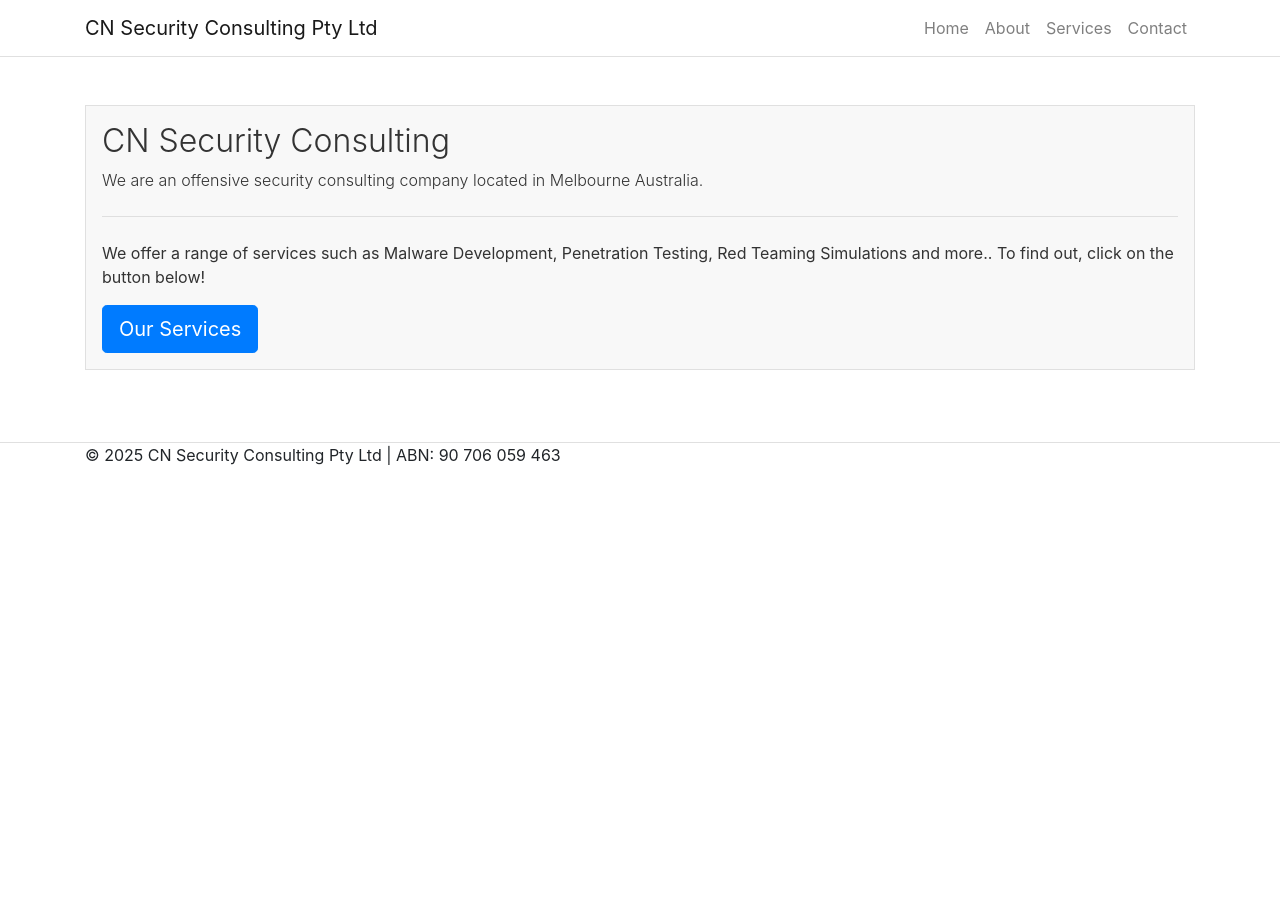
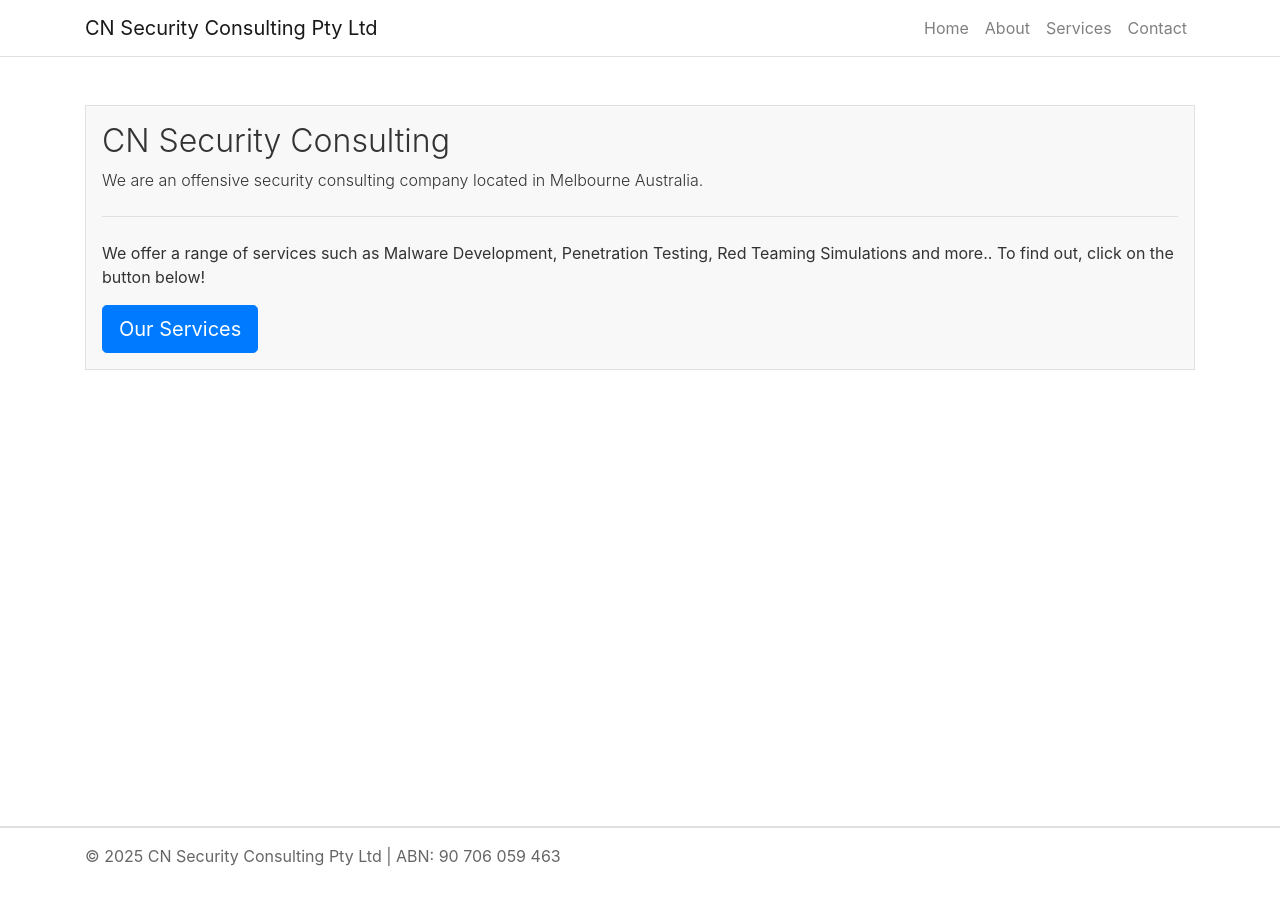
Before and after one commit to hookthieves/hookthieves.github.io, a Jekyll site: the page built from index.html, in a window 1280 px wide. Built offline with Jekyll 4.4.1, drawn with Linux system fonts in a browser that asks for light colours.

Commit message:
Update style.css

```diff
--- a/assets/css/style.css
+++ b/assets/css/style.css
@@ -108,3 +108,37 @@
         font-size: 0.9rem; /* Slimmer text on mobile */
     }
 }
+
+/* Sticky Footer Styles */
+html, body {
+    height: 100%; /* Ensure full height for the page */
+    margin: 0; /* Remove default margins */
+}
+
+body {
+    display: flex;
+    flex-direction: column;
+    min-height: 100vh; /* Minimum height of viewport */
+}
+
+.page-wrapper {
+    flex: 1 0 auto; /* Grow to fill available space, push footer down */
+}
+
+.footer {
+    flex-shrink: 0; /* Prevent footer from shrinking */
+    background-color: #ffffff;
+    color: #666666;
+    border-top: 1px solid #e0e0e0;
+    padding: 1rem 0;
+}
+
+.footer-line {
+    flex-shrink: 0; /* Keep HR from shrinking */
+    margin-bottom: 0;
+}
+
+/* Ensure main content doesn’t overlap footer */
+main {
+    flex-grow: 1; /* Allow main content to expand */
+}
```
